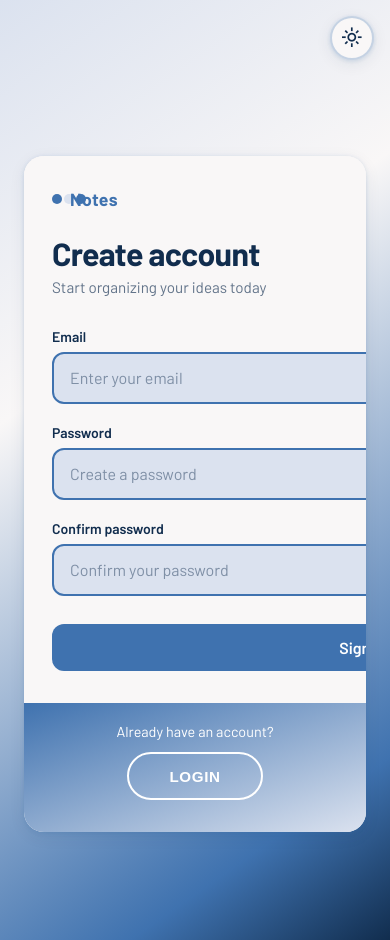
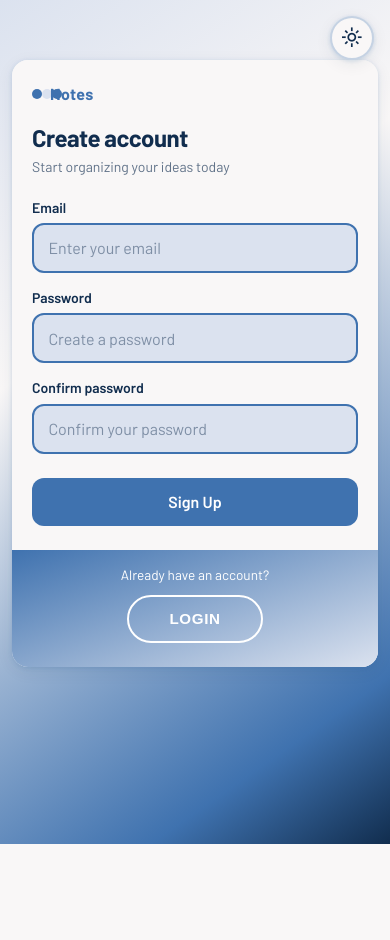
Before and after one commit to Ahmad-Rabani/Notes-React, a React (Create React App) app: page / in a window 390 px wide. After the commit the page ends 844 px from the top, so only its background shows below. Built offline with nearby package versions, Linux system fonts and the light colour scheme.

Commit message:
Update styles for login and signup components to enhance responsiveness and accessibility. Add overflow handling in index.css and adjust padding and layout in authPageStyles.js for better mobile support. Implement media queries for improved display on various screen sizes.

```diff
--- a/src/Components/LoginandSignup/authPageStyles.js
+++ b/src/Components/LoginandSignup/authPageStyles.js
@@ -4,15 +4,37 @@ import { lightTheme } from "../../theme/themes";
 export const COLORS = lightTheme.colors;
 
 export const PageWrapper = styled.div`
+  box-sizing: border-box;
+  width: 100%;
+  max-width: 100vw;
   min-height: 100vh;
+  min-height: 100dvh;
   display: flex;
   align-items: center;
   justify-content: center;
   padding: 1.5rem;
-  padding-top: 4.5rem;
+  padding-top: calc(4.5rem + env(safe-area-inset-top, 0px));
+  padding-bottom: max(1.5rem, env(safe-area-inset-bottom, 0px));
+  padding-left: max(1.5rem, env(safe-area-inset-left, 0px));
+  padding-right: max(1.5rem, env(safe-area-inset-right, 0px));
+  overflow-x: hidden;
   background: ${({ theme }) => theme.colors.authGradient};
   font-family: "Barlow", sans-serif;
   transition: background 0.3s ease;
+
+  @media (max-width: 900px) {
+    align-items: flex-start;
+    padding-top: calc(4rem + env(safe-area-inset-top, 0px));
+    padding-left: max(1rem, env(safe-area-inset-left, 0px));
+    padding-right: max(1rem, env(safe-area-inset-right, 0px));
+  }
+
+  @media (max-width: 480px) {
+    padding-top: calc(3.75rem + env(safe-area-inset-top, 0px));
+    padding-left: max(0.75rem, env(safe-area-inset-left, 0px));
+    padding-right: max(0.75rem, env(safe-area-inset-right, 0px));
+    padding-bottom: max(1rem, env(safe-area-inset-bottom, 0px));
+  }
 `;
 
 export const AuthCard = styled.div`
@@ -27,9 +49,13 @@ export const AuthCard = styled.div`
   flex-direction: column;
   transition: background 0.3s ease, box-shadow 0.3s ease;
 
-  @media (max-width: 768px) {
+  @media (max-width: 900px) {
     min-height: auto;
     border-radius: 20px;
+  }
+
+  @media (max-width: 480px) {
+    border-radius: 16px;
   }
 `;
 
@@ -38,7 +64,7 @@ export const CardInner = styled.div`
   flex: 1;
   min-height: 540px;
 
-  @media (max-width: 768px) {
+  @media (max-width: 900px) {
     flex-direction: column;
     min-height: auto;
   }
@@ -51,8 +77,9 @@ export const FormSection = styled.div`
   z-index: 2;
   background: ${({ theme }) => theme.colors.surface};
 
-  @media (max-width: 768px) {
+  @media (max-width: 900px) {
     width: 100%;
+    flex-shrink: 0;
   }
 `;
 
@@ -63,21 +90,38 @@ export const FormsSlider = styled.div`
   transform: translateX(${({ $isSignup }) => ($isSignup ? "0" : "-50%")});
   transition: transform 0.65s cubic-bezier(0.65, 0, 0.35, 1);
   will-change: transform;
+
+  @media (max-width: 900px) {
+    width: 100%;
+    height: auto;
+    transform: none;
+    transition: none;
+    will-change: auto;
+  }
 `;
 
 export const FormPanel = styled.div`
   width: 50%;
-  padding: 3rem 3.25rem;
+  padding: clamp(1.75rem, 4vw, 3rem) clamp(1.5rem, 4vw, 3.25rem);
   display: flex;
   flex-direction: column;
   justify-content: center;
   background: ${({ theme }) => theme.colors.surface};
   transition: background 0.3s ease;
+  box-sizing: border-box;
 
-  @media (max-width: 768px) {
+  @media (max-width: 900px) {
     width: 100%;
     padding: 2rem 1.75rem;
     display: ${({ $mobileHidden }) => ($mobileHidden ? "none" : "flex")};
+  }
+
+  @media (max-width: 480px) {
+    padding: 1.5rem 1.25rem;
+  }
+
+  @media (max-width: 360px) {
+    padding: 1.25rem 1rem;
   }
 `;
 
@@ -95,7 +139,7 @@ export const OverlaySection = styled.div`
   position: relative;
   z-index: 3;
 
-  @media (max-width: 768px) {
+  @media (max-width: 900px) {
     display: none;
   }
 `;
@@ -111,13 +155,14 @@ export const OverlaySlider = styled.div`
 
 export const OverlayPanel = styled.div`
   width: 50%;
-  padding: 3rem;
+  padding: clamp(1.5rem, 4vw, 3rem);
   display: flex;
   flex-direction: column;
   align-items: center;
   justify-content: center;
   text-align: center;
   color: #fff;
+  box-sizing: border-box;
   background: linear-gradient(
     155deg,
     ${({ theme }) => theme.colors.periwinkle} 0%,
@@ -136,7 +181,7 @@ export const OverlayPanel = styled.div`
 `;
 
 export const OverlayTitle = styled.h2`
-  font-size: 2rem;
+  font-size: clamp(1.5rem, 4vw, 2rem);
   font-weight: 700;
   margin: 0 0 0.75rem;
   letter-spacing: -0.02em;
@@ -187,7 +232,7 @@ export const GhostButton = styled.button`
 `;
 
 export const FormTitle = styled.h1`
-  font-size: 2rem;
+  font-size: clamp(1.5rem, 5vw, 2rem);
   font-weight: 700;
   color: ${({ theme }) => theme.colors.text};
   margin: 0 0 0.35rem;
@@ -196,16 +241,24 @@ export const FormTitle = styled.h1`
 `;
 
 export const FormSubtitle = styled.p`
-  font-size: 0.95rem;
+  font-size: clamp(0.875rem, 2.5vw, 0.95rem);
   color: ${({ theme }) => theme.colors.textMuted};
   margin: 0 0 2rem;
   transition: color 0.3s ease;
+
+  @media (max-width: 480px) {
+    margin-bottom: 1.5rem;
+  }
 `;
 
 export const FieldGroup = styled.div`
   width: 100%;
   margin-bottom: 1.25rem;
   box-sizing: border-box;
+
+  @media (max-width: 480px) {
+    margin-bottom: 1rem;
+  }
 `;
 
 export const Label = styled.label`
@@ -219,6 +272,7 @@ export const Label = styled.label`
 export const Input = styled.input`
   display: block;
   width: 100%;
+  max-width: 100%;
   box-sizing: border-box;
   padding: 0.9rem 1rem;
   border: 2px solid ${({ theme }) => theme.colors.sage};
@@ -253,6 +307,11 @@ export const Input = styled.input`
   &[aria-invalid="true"] {
     border-color: ${({ theme }) => theme.colors.error};
     box-shadow: 0 0 0 3px rgba(139, 64, 73, 0.15);
+  }
+
+  @media (max-width: 900px) {
+    font-size: 16px;
+    padding: 0.85rem 0.9rem;
   }
 `;
 
@@ -312,6 +371,7 @@ export const ErrorMessage = styled.p`
 export const MobileToggle = styled.div`
   display: none;
   padding: 1.25rem 1.75rem 2rem;
+  padding-bottom: max(2rem, env(safe-area-inset-bottom, 0px));
   text-align: center;
   background: linear-gradient(
     160deg,
@@ -320,19 +380,26 @@ export const MobileToggle = styled.div`
   );
   color: #fff;
   transition: background 0.3s ease;
+  box-sizing: border-box;
 
-  @media (max-width: 768px) {
+  @media (max-width: 900px) {
     display: block;
+  }
+
+  @media (max-width: 480px) {
+    padding: 1rem 1.25rem 1.5rem;
+    padding-bottom: max(1.5rem, env(safe-area-inset-bottom, 0px));
   }
 
   p {
     margin: 0 0 0.75rem;
-    font-size: 0.9rem;
+    font-size: clamp(0.85rem, 2.5vw, 0.9rem);
   }
 
   ${GhostButton} {
     border-color: #fff;
     color: #fff;
+    max-width: 100%;
 
     &:hover {
       background: rgba(255, 255, 255, 0.15);
@@ -346,7 +413,7 @@ export const BrandMark = styled.div`
   gap: 0.5rem;
   margin-bottom: 1.5rem;
   font-weight: 700;
-  font-size: 1.1rem;
+  font-size: clamp(1rem, 3vw, 1.1rem);
   color: ${({ theme }) => theme.colors.periwinkle};
   letter-spacing: 0.02em;
 
@@ -358,4 +425,13 @@ export const BrandMark = styled.div`
     box-shadow: 12px 0 0 ${({ theme }) => theme.colors.mist},
       24px 0 0 ${({ theme }) => theme.colors.periwinkle};
   }
+
+  @media (max-width: 480px) {
+    margin-bottom: 1.25rem;
+
+    span {
+      box-shadow: 10px 0 0 ${({ theme }) => theme.colors.mist},
+        20px 0 0 ${({ theme }) => theme.colors.periwinkle};
+    }
+  }
 `;
--- a/src/index.css
+++ b/src/index.css
@@ -4,6 +4,7 @@
 
 body {
   margin: 0;
+  overflow-x: hidden;
   font-family: -apple-system, BlinkMacSystemFont, 'Segoe UI', 'Roboto', 'Oxygen',
     'Ubuntu', 'Cantarell', 'Fira Sans', 'Droid Sans', 'Helvetica Neue',
     sans-serif;
```
